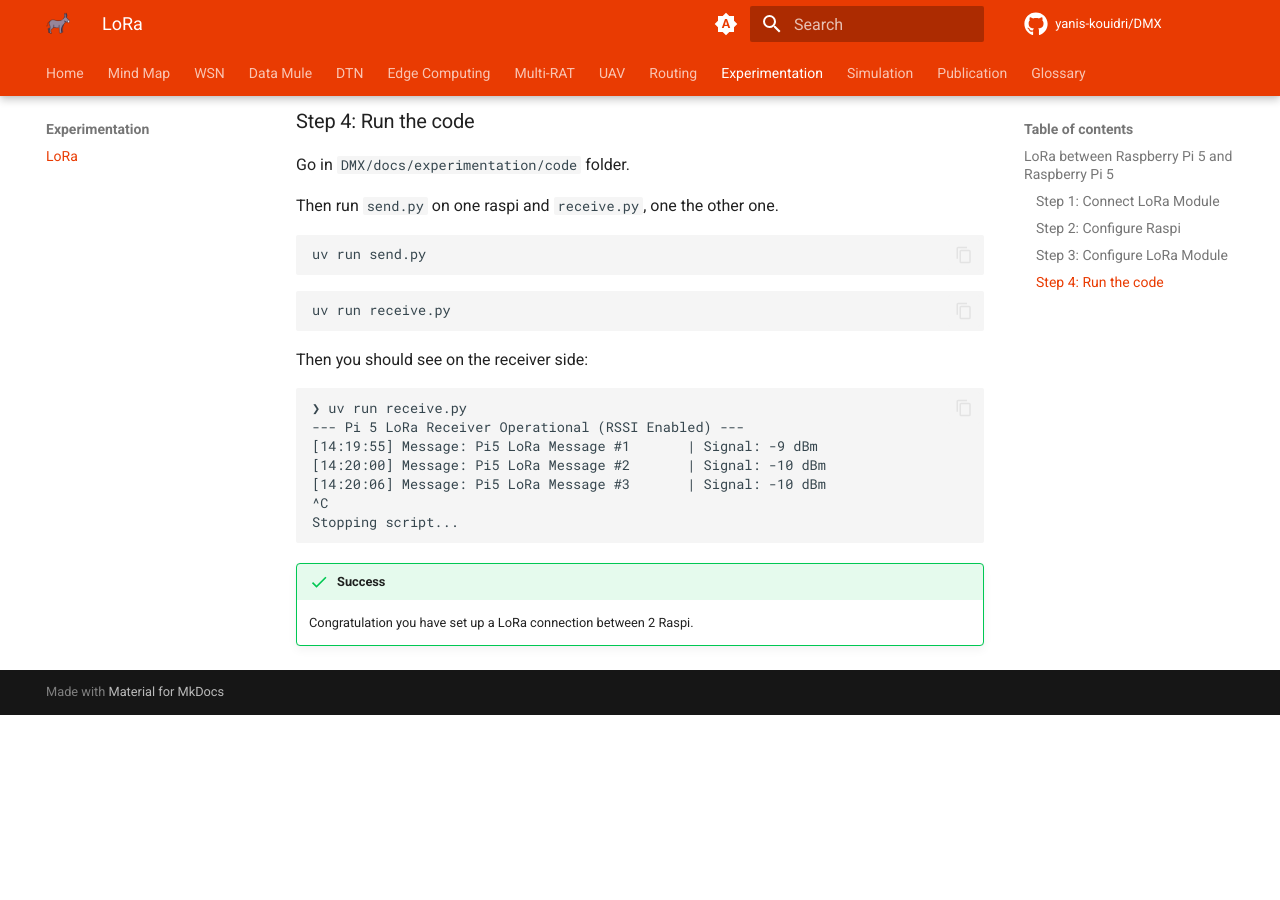
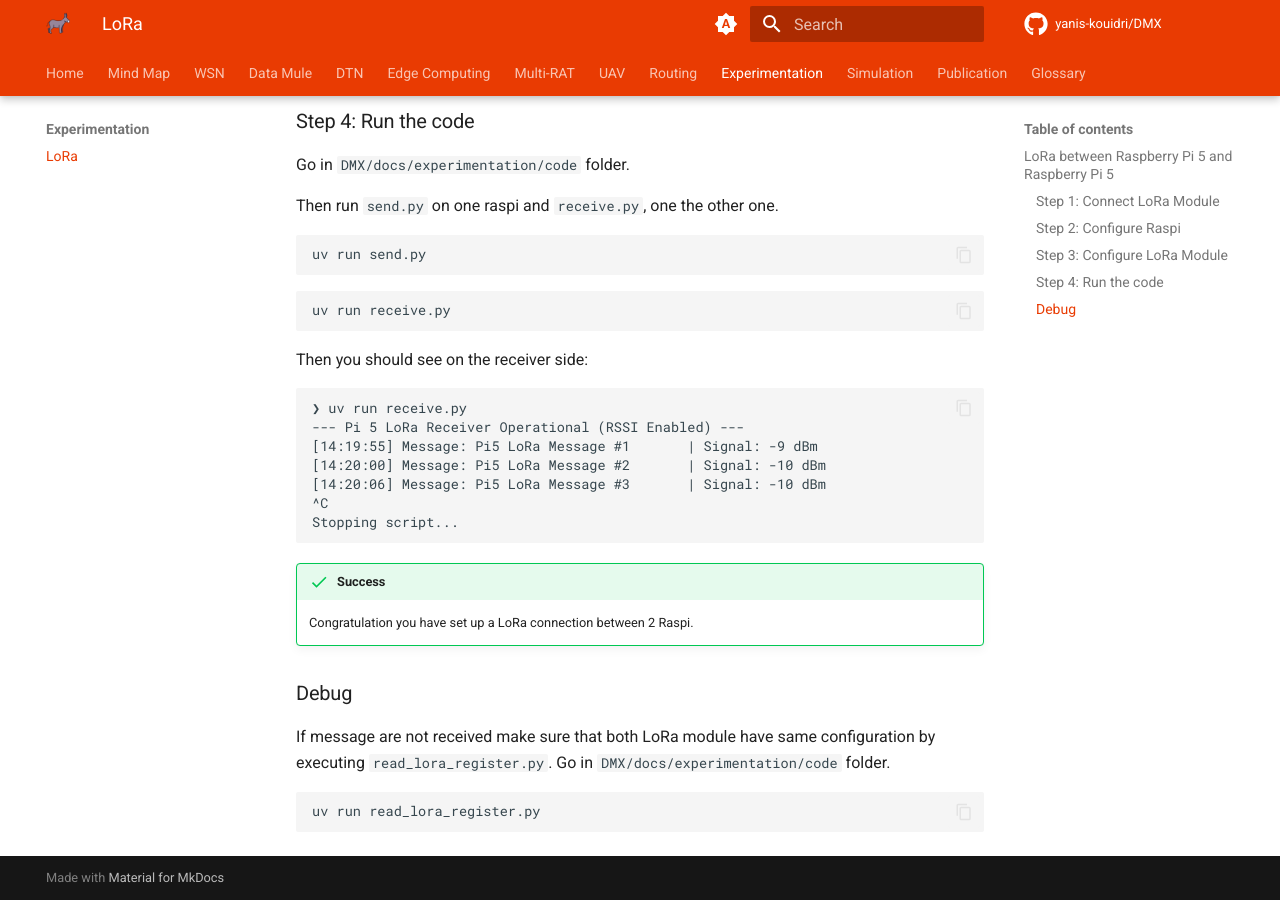
Before and after one commit to Yanis-Kouidri/DMX, an MkDocs documentation site: the page built from docs/experimentation/lora-raspi-esp32.md, in a window 1280 px wide and 900 px high, scrolled down 4109 px. Built offline with MkDocs 1.6.1 and Material for MkDocs 9.7.7, drawn with Linux system fonts in a browser that asks for light colours; comment, search, counter and statistics services are not loaded; before the commit the page ends 4824 px from its top, so only the background shows below that.

Commit message:
docs: add debug section

````diff
--- a/docs/experimentation/lora-raspi-esp32.md
+++ b/docs/experimentation/lora-raspi-esp32.md
@@ -126,3 +126,12 @@ Stopping script...
 !!! success
 
     Congratulation you have set up a LoRa connection between 2 Raspi.
+
+### Debug
+
+If message are not received make sure that both LoRa module have same configuration by executing `read_lora_register.py`.
+Go in `DMX/docs/experimentation/code` folder.
+
+```bash
+uv run read_lora_register.py
+```
````
